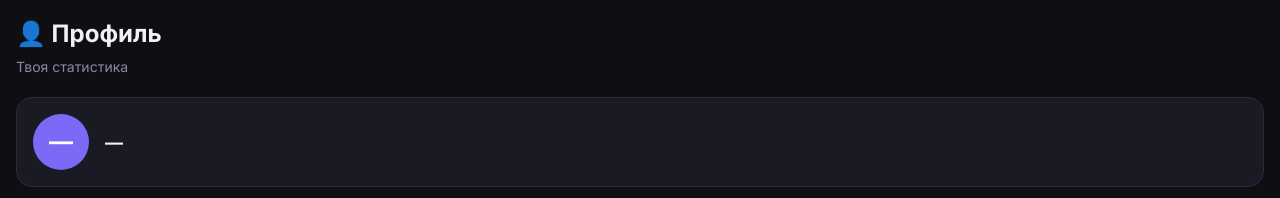
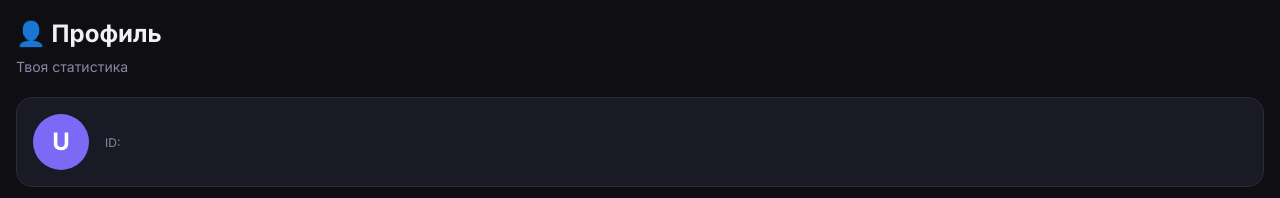
Before and after one commit to Qumaqwe/telegram-user-mrct, a React (Vite) app in the folder frontend/: page /profile in a window 1280 px wide. Shown: the top 198 px of the page. Built offline with nearby package versions, Linux system fonts and the light colour scheme; no server answers.

Commit message:
Update Profile.jsx

```diff
--- a/frontend/src/pages/Profile.jsx
+++ b/frontend/src/pages/Profile.jsx
@@ -5,33 +5,21 @@ import { useTelegram } from '../hooks/useTelegram';
 export default function Profile() {
   const [data, setData] = useState(null);
   const [loading, setLoading] = useState(true);
-  const { getMe, register } = useApi();
-  const { user: tgUser, tg } = useTelegram();
+  const { getMe } = useApi();
+  const { user, tg } = useTelegram();
 
   useEffect(() => {
-    // Сначала регистрируем (на случай если App ещё не успел), потом получаем профиль
-    register()
-      .catch(() => {})
-      .finally(() => {
     getMe()
       .then((res) => setData(res.data))
       .catch(() => {})
       .finally(() => setLoading(false));
-      });
   }, []);
 
-  // Данные пользователя: из БД или из Telegram (что доступно)
-  const dbUser  = data?.user;
-  const name       = dbUser?.first_name || tgUser?.first_name || '—';
-  const lastName   = dbUser?.last_name  || tgUser?.last_name  || '';
-  const username   = dbUser?.username   || tgUser?.username   || null;
-  const userId     = dbUser?.telegram_id ?? tgUser?.id ?? null;
-
   const stats = {
-    active:  data?.listings?.filter((l) => l.status === 'active').length  || 0,
-    sold:    data?.listings?.filter((l) => l.status === 'sold').length    || 0,
-    earned:  data?.listings?.filter((l) => l.status === 'sold').reduce((s, l) => s + l.price, 0) || 0,
-    spent:   data?.purchases?.reduce((s, p) => s + p.amount, 0) || 0,
+    active: data?.listings?.filter((l) => l.status === 'active').length || 0,
+    sold: data?.listings?.filter((l) => l.status === 'sold').length || 0,
+    earned: data?.listings?.filter((l) => l.status === 'sold').reduce((sum, l) => sum + l.price, 0) || 0,
+    spent: data?.purchases?.reduce((sum, p) => sum + p.amount, 0) || 0,
   };
 
   return (
@@ -41,11 +29,7 @@ export default function Profile() {
         <p style={{ color: 'var(--text-secondary)', fontSize: '14px' }}>Твоя статистика</p>
       </div>
 
-      {loading ? (
-        <div className="loader" />
-      ) : (
-        <>
-          {/* User info */}
+      {/* User info — показываем сразу, не ждём БД */}
       <div className="card" style={{ marginBottom: '12px' }}>
         <div style={{ display: 'flex', alignItems: 'center', gap: '16px' }}>
           <div style={{
@@ -54,31 +38,33 @@ export default function Profile() {
             justifyContent: 'center', fontSize: '24px', fontWeight: 700, color: '#fff',
             flexShrink: 0,
           }}>
-                {name[0].toUpperCase()}
+            {(user?.first_name || 'U')[0].toUpperCase()}
           </div>
           <div>
             <div style={{ fontWeight: 700, fontSize: '18px' }}>
-                  {name} {lastName}
+              {user?.first_name} {user?.last_name || ''}
             </div>
-                {username && (
-                  <div style={{ color: 'var(--accent)', fontSize: '14px' }}>@{username}</div>
+            {user?.username && (
+              <div style={{ color: 'var(--accent)', fontSize: '14px' }}>@{user.username}</div>
             )}
-                {userId !== null && (
             <div style={{ fontSize: '12px', color: 'var(--text-secondary)', marginTop: '2px' }}>
-                    ID: {userId}
+              ID: {user?.id}
             </div>
-                )}
           </div>
         </div>
       </div>
 
+      {loading ? (
+        <div className="loader" />
+      ) : (
+        <>
           {/* Stats grid */}
           <div style={{ display: 'grid', gridTemplateColumns: '1fr 1fr', gap: '10px', marginBottom: '12px' }}>
             {[
-              { label: 'Активных',   value: stats.active,                          icon: '📋' },
-              { label: 'Продано',    value: stats.sold,                            icon: '✅' },
+              { label: 'Активных', value: stats.active, icon: '📋' },
+              { label: 'Продано', value: stats.sold, icon: '✅' },
               { label: 'Заработано', value: `⭐ ${stats.earned.toLocaleString()}`, icon: '💰' },
-              { label: 'Потрачено',  value: `⭐ ${stats.spent.toLocaleString()}`,  icon: '🛒' },
+              { label: 'Потрачено', value: `⭐ ${stats.spent.toLocaleString()}`, icon: '🛒' },
             ].map((s) => (
               <div key={s.label} className="card" style={{ textAlign: 'center' }}>
                 <div style={{ fontSize: '24px', marginBottom: '4px' }}>{s.icon}</div>
```
Lines whose indentation alone changed are shown as unchanged.
